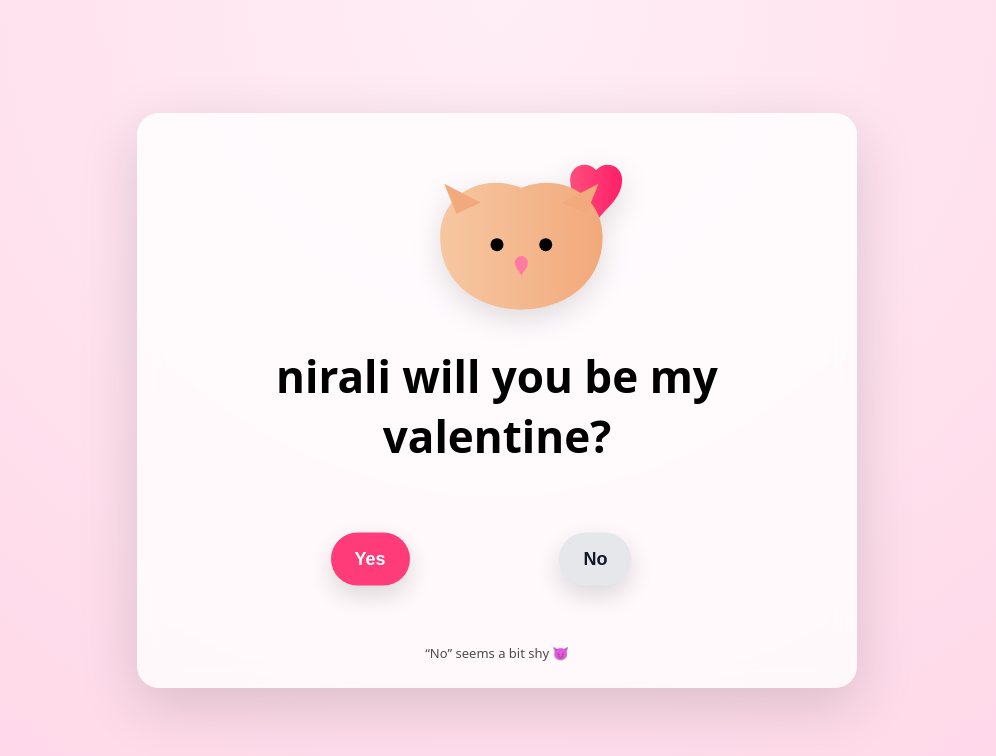
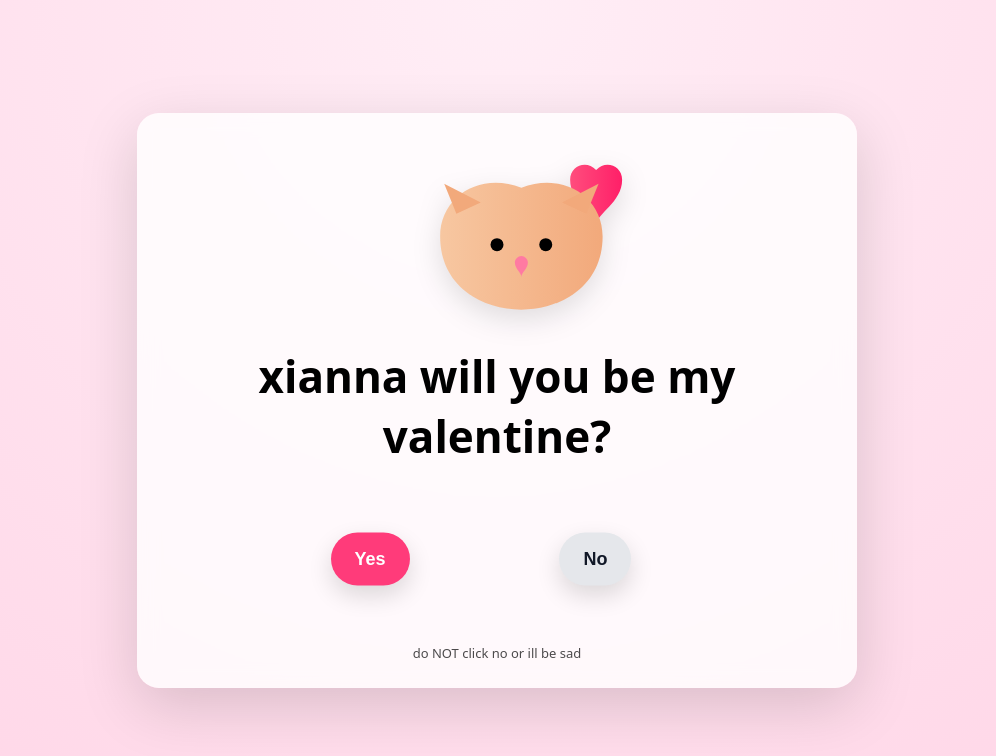
Before and after one commit to tylerparady/val, a plain HTML site: page index.html in a window 1280 px wide. Shown: the whole page, without its empty margins (143-1139 px from the left). Drawn offline with nearby package versions, Linux system fonts and the light colour scheme.

Commit message:
Update index.html

```diff
--- a/index.html
+++ b/index.html
@@ -171,7 +171,7 @@
             fill="#ff7aa2"/>
     </svg>
 
-    <h1>nirali will you be my valentine?</h1>
+    <h1>xianna will you be my valentine?</h1>
 
     <section class="button-zone" id="zone">
       <button id="yesBtn">Yes</button>
@@ -179,7 +179,7 @@
     </section>
 
     <!-- HINT -->
-    <div class="hint" id="hint">“No” seems a bit shy 😈</div>
+    <div class="hint" id="hint">do NOT click no or ill be sad</div>
 
     <section class="result" id="result">
       <h2>YAY! 🎉</h2>
```
